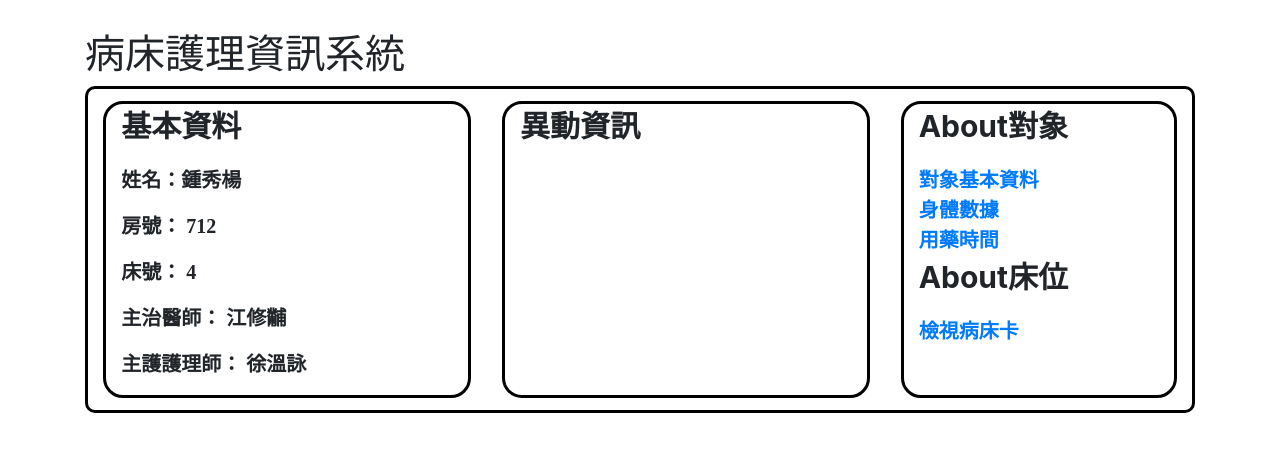
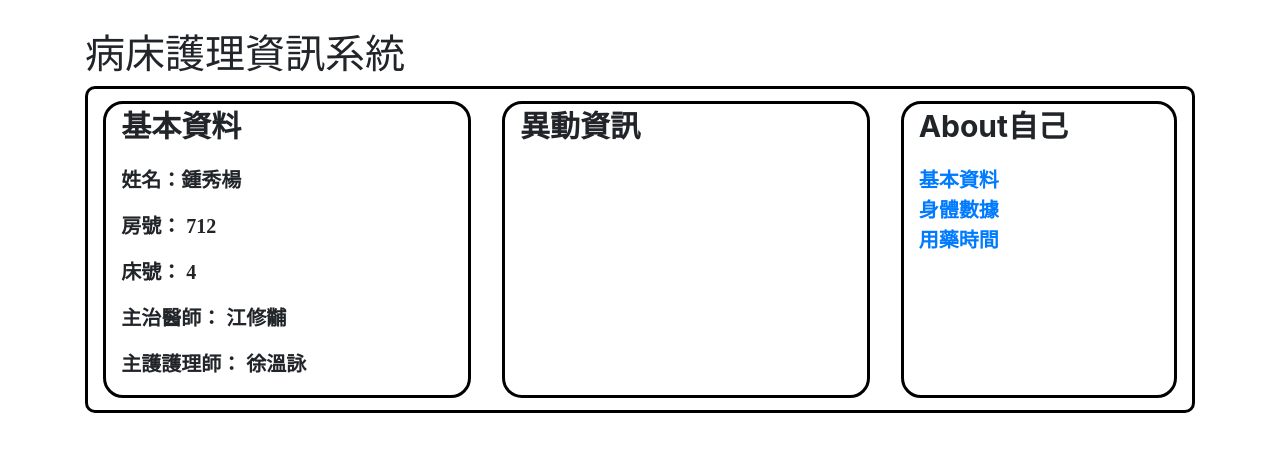
Before and after one commit to jeff01478/finalProject, a PHP site: page /server/patient_main.php in a window 1280 px wide. Shown: the part 96-548 px from the top of the page. Run offline with PHP 8.4, Linux system fonts and the light colour scheme; a user stored in the database is signed in; data comes from the database, SQL or seed files in the repository.

Commit message:
update server folder

```diff
--- a/server/login.php
+++ b/server/login.php
@@ -26,7 +26,7 @@
 <?php
     //登入認證
     try {
-        $conn = new PDO("mysql:host=localhost;dbname=access_test", "root", "");
+        $conn = new PDO("mysql:host=localhost;dbname=id20011523_nursing", "id20011523_admin", "O&Zp}A5LWd%ARi/8");
         $stmt = $conn ->prepare("SELECT * FROM member WHERE userid=? AND password=?");
         $stmt-> execute([  $_POST['account'], $_POST['password']  ]);
         $result =  $stmt->fetchAll();
--- a/server/nurse_main.php
+++ b/server/nurse_main.php
@@ -114,7 +114,7 @@
         <a id="info" href="nurse_ward_round.php">查房時間</a>
 
         <p id="subtitle">About床位</p>
-        <a id="info" href="nurse_bed_card.php?p_id_number=<?php echo $_SESSION['p_id_number'];?>">病床卡管理</a><br>
+        <!-- <a id="info" href="nurse_bed_card.php?p_id_number=<?php echo $_SESSION['p_id_number'];?>">病床卡管理</a><br> -->
         <a id="info" href="nurse_bed_manage.php">床位管理</a>
       </div>
     </div>
--- a/server/patient_main.php
+++ b/server/patient_main.php
@@ -61,7 +61,7 @@
               <div class="dropdown-menu">
                   <a class="dropdown-item" href="patient_info.php">基本資料</a>
                   <a class="dropdown-item" href="patient_bodydata.php">身體數據</a>
-                  <a class="dropdown-item" href="patient_bed_card.php">檢視病床卡</a>
+                  <!-- <a class="dropdown-item" href="patient_bed_card.php">檢視病床卡</a> -->
               </div>
           </li>
           <li class="nav-item">
@@ -136,13 +136,13 @@
         <p></p> <!-- 這邊需要資料庫 -->
       </div>
       <div class="col-xs-12 col-md-3" style="margin:12px auto ;border: 3px solid black;  border-radius: 20px;">
-        <p id="subtitle">About對象</p>
-        <a id="info" href="patient_info.php">對象基本資料</a><br>
+        <p id="subtitle">About自己</p>
+        <a id="info" href="patient_info.php">基本資料</a><br>
         <a id="info" href="patient_bodydata2.php">身體數據</a><br>
         <a id="info" href="patient_med_time.php">用藥時間</a>
 
-        <p id="subtitle">About床位</p>
-        <a id="info" href="patient_bed_card.php">檢視病床卡</a><br>
+        <!-- <p id="subtitle">About床位</p>
+        <a id="info" href="patient_bed_card.php">檢視病床卡</a><br> -->
       </div>
     </div>
   </div>
--- a/server/patient_med_time.php
+++ b/server/patient_med_time.php
@@ -90,7 +90,7 @@ try {
         <div class="dropdown-menu">
           <a class="dropdown-item" href="patient_info.php">基本資料</a>
           <a class="dropdown-item" href="patient_bodydata.php">身體數據</a>
-                  <a class="dropdown-item" href="patient_bed_card.php">檢視病床卡</a>
+          <!-- <a class="dropdown-item" href="patient_bed_card.php">檢視病床卡</a> -->
         </div>
       </li>
       <li class="nav-item">
```
